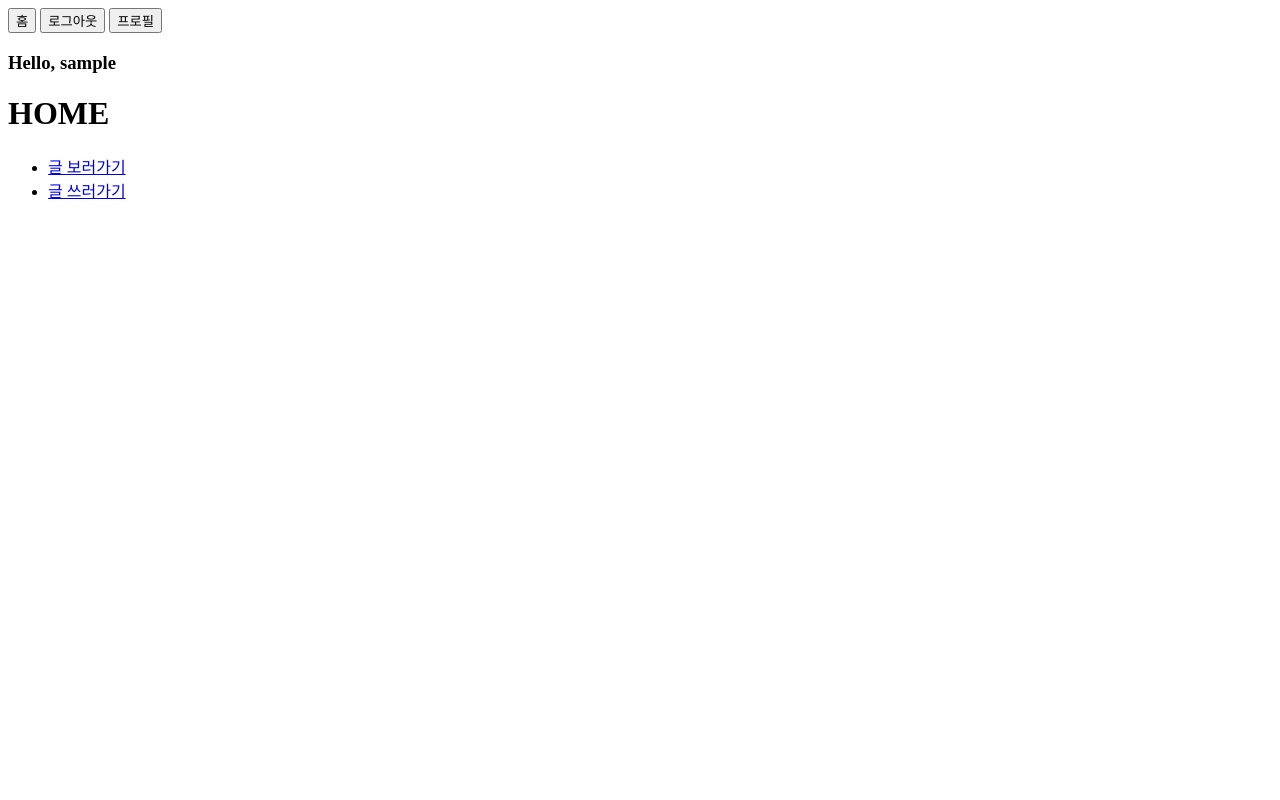
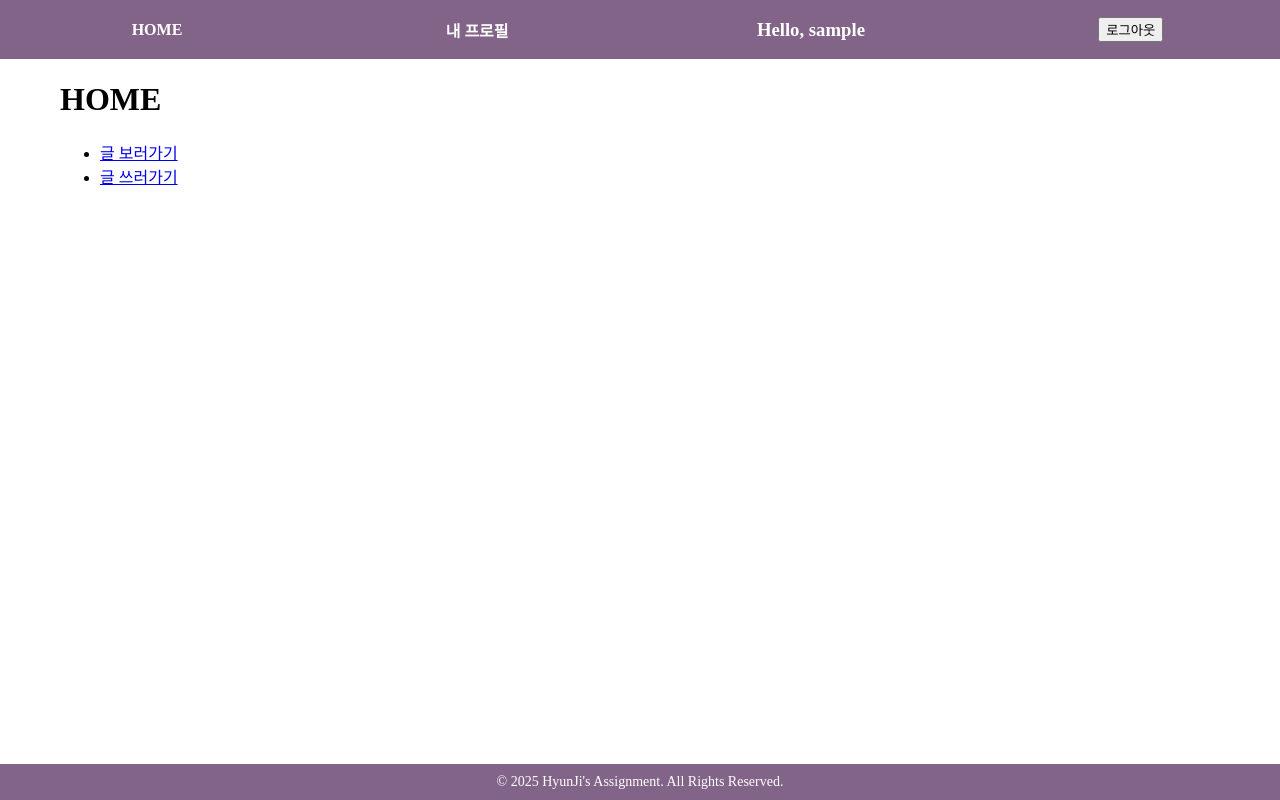
Before and after one commit to hzi09/Assignment, a Django app: page / in a window 1280 px wide. Run offline with Django 4.2, Linux system fonts and the light colour scheme; the visitor is signed in with stand-in values (Sample User, id 1).

Commit message:
add footer, navbar, style.css

```diff
--- a/CH3_Assignment/posts/templates/posts/post_detail.html
+++ b/CH3_Assignment/posts/templates/posts/post_detail.html
@@ -4,7 +4,7 @@
 
     <h1>글 상세 페이지</h1>
     <h2>{{ post.title }}</h2>
-    <p>작성자 : {{ post.author.username }} | 작성일시: {{ post.created_at|date:'Y-m-d H:i:s' }} | 수정일시: {{ post.updated_at|date:'Y-m-d H:i:s' }}</p>
+    <p>작성자 : <a href="{% url 'users:user_profile' post.author.username %}" >{{ post.author.username }}</a> | 작성일시: {{ post.created_at|date:'Y-m-d H:i:s' }} | 수정일시: {{ post.updated_at|date:'Y-m-d H:i:s' }}</p>
 
     <hr>
 
--- a/CH3_Assignment/posts/views.py
+++ b/CH3_Assignment/posts/views.py
@@ -28,7 +28,9 @@ def post_create(request):
     if request.method == 'POST' :
         form = PostForm(request.POST)
         if form.is_valid() :
-            post = form.save()
+            post = form.save(commit=False)
+            post.author = request.user
+            post.save()
             return redirect('posts:post_detail', post.pk)
     else :
         form = PostForm()
--- /dev/null
+++ b/CH3_Assignment/static/css/styles.css
@@ -0,0 +1,58 @@
+/* 기본 설정 */
+html, body {
+    margin: 0;
+    padding: 0;
+    min-height: 100%; /* 화면 전체 높이를 채움 */
+    display: flex;
+    flex-direction: column;
+}
+
+/* 네비게이션 바 */
+.navbar {
+    position: fixed; /* 화면 상단에 고정 */
+    top: 0;
+    left: 0;
+    width: 100%;
+    background-color: #836489;
+    color: #ffffff;
+    display: flex;
+    justify-content: space-around;
+    align-items: center;
+    padding: 0;
+    z-index: auto;
+}
+
+.navbar a {
+    color: #ffffff;
+    text-decoration: none;
+    padding: 10px 15px;
+    font-weight: bold;
+}
+
+.navbar a:hover {
+    background-color: #495057;
+    border-radius: 5px;
+}
+
+/* 콘텐츠 영역 */
+.container {
+    flex: 1;
+    padding: 60px;
+}
+
+/* 푸터 */
+.footer {
+    background-color: #836489;
+    color: #ffffff;
+    text-align: center;
+    padding: 10px 0;
+    width: 100%;
+    position: fixed;
+    bottom: 0;
+    left: 0;
+}
+
+.footer p {
+    margin: 0;
+    font-size: 14px;
+}
--- a/CH3_Assignment/templates/base.html
+++ b/CH3_Assignment/templates/base.html
@@ -1,34 +1,19 @@
 <!DOCTYPE html>
 <html lang="en">
 <head>
+    {% load static %}
     <meta charset="UTF-8">
     <meta name="viewport" content="width=device-width, initial-scale=1.0">
     <title>Document</title>
+    <link rel="stylesheet" href="{% static 'css/styles.css' %}">
 </head>
 <body>
-    <div class='navbar'>
-        <a href="{% url 'home' %}"><button type='submit'>홈</button></a>
-        {% if request.user.is_authenticated %}
-        <form action="{% url 'users:logout' %}" method='POST' style="display: inline;">
-            {% csrf_token %}
-            <input type='submit' value='로그아웃'></input>
-        </form>
-        <a href="{% url 'users:user_profile' user.username %}" >
-            <button type='button'>프로필</button>
-        </a>
-        <h3>Hello, {{ request.user.username }}</h3>
-
-        {% else %}
-        <a href="{% url 'users:signup' %}"><button type='submit'>회원가입</button></a>
-        <a href="{% url 'users:login' %}"><button type='submit'>로그인</button></a>
-
-        {% endif %}
-
-    </div>
+    {% include "navbar.html" %}
 
     <div class='container'>
     {% block content %}
     {% endblock content %}
     </div>
 </body>
+{% include "footer.html" %}
 </html>
--- /dev/null
+++ b/CH3_Assignment/templates/footer.html
@@ -0,0 +1,3 @@
+<div class='footer'>
+    <p>&copy; 2025 HyunJi's Assignment. All Rights Reserved.</p>
+</div>
--- /dev/null
+++ b/CH3_Assignment/templates/navbar.html
@@ -0,0 +1,17 @@
+<div class='navbar'>
+    <a href="{% url 'home' %}">HOME</a>
+    {% if request.user.is_authenticated %}
+    <a href="{% url 'users:user_profile' user.username %}" >내 프로필</a>
+    <h3>Hello, {{ request.user.username }}</h3>
+    <form action="{% url 'users:logout' %}" method='POST' style="display: inline;">
+        {% csrf_token %}
+        <input type='submit' value='로그아웃'></input>
+    </form>
+
+    {% else %}
+    <a href="{% url 'users:signup' %}">회원가입</a>
+    <a href="{% url 'users:login' %}">로그인</a>
+
+    {% endif %}
+
+</div>
--- a/CH3_Assignment/users/templates/users/user_profile.html
+++ b/CH3_Assignment/users/templates/users/user_profile.html
@@ -15,7 +15,7 @@
     <!--프로필 수정하기 -->
     {% if form %}
         <hr>
-        <h3>Edit Your Profile</h3>
+        <h3>내 프로필 수정하기</h3>
         <form method="post" enctype="multipart/form-data">
             {% csrf_token %}
             {{ form.as_p }}
--- a/CH3_Assignment/users/views.py
+++ b/CH3_Assignment/users/views.py
@@ -65,10 +65,12 @@
             # 사용자 데이터로 폼을 채움
             form = CustomUserProfileForm(instance=user)
     else :
+        # 다른 사용자의 프로필에서는 form 표시하지 않기
         form = None
 
     context = {
         'form': form,
         'user': user,
+        'is_owner': user == request.user, # 현재 로그인한 사용자가 해당 프로필의 소유자인지 여부
     }
     return render(request, 'users/user_profile.html', context)
```
